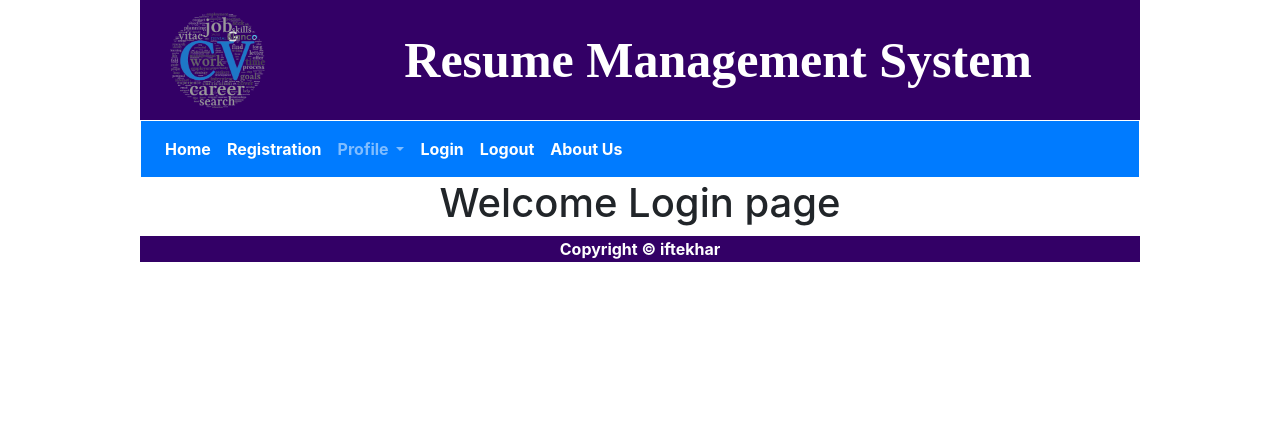
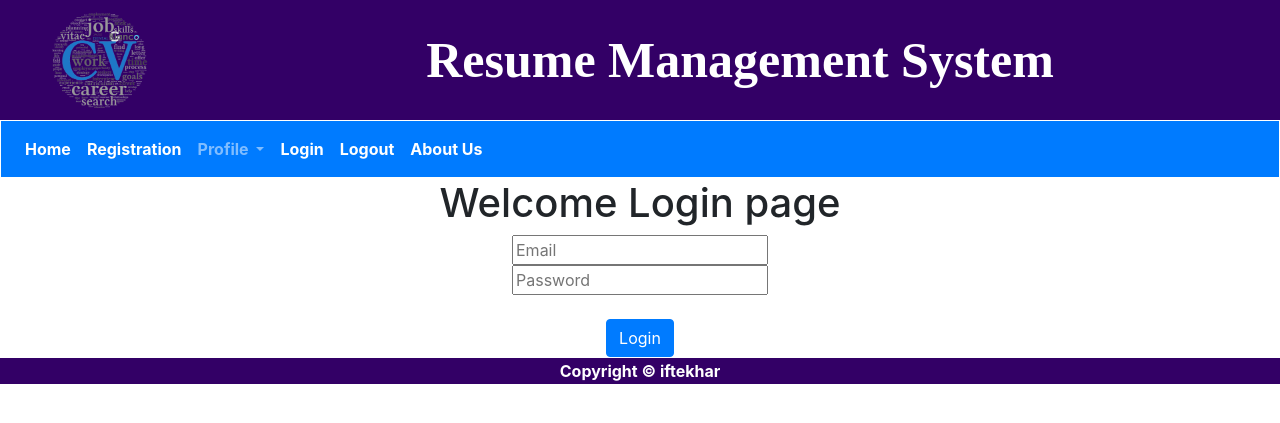
Before and after one commit to Iftekhar38/ResumeManagementSystem, a Django app: page /login/ in a window 1280 px wide. Shown: the top 423 px of the page. Run offline with Django 3.2, Linux system fonts and the light colour scheme; lists and menus that the app fills with data are empty.

Commit message:
Day3 Login Page done

```diff
--- a/process/urls.py
+++ b/process/urls.py
@@ -13,6 +13,10 @@ urlpatterns = [
     path('conformation/', views.conformation, name='conformation'),
 
     #login
-    path('login/', views.login, name='login')
+    path('login/', views.login, name='login'),
+    #for login check
+    path('login_check/', views.login_check, name='login_check'),
+    path('view_profile/', views.view_profile, name='view_profile'),
+    path('logout/',views.logout,name='logout'),
 
 ]
--- a/process/views.py
+++ b/process/views.py
@@ -45,3 +45,24 @@ def conformation(request):
 
 def login(request):
     return render(request, 'process_templates/login.html')
+
+def login_check(request):
+    try:
+        result = RegistrationModel.objects.get(email = request.POST.get('u1'), password = request.POST.get('u2'))
+        if result.status == "pending":
+            return render(request, "process_templates/login.html", {"error": "Sorry Your Registration is not Approved"})
+        if result.status == "closed":
+            return render(request, "process_templates/login.html", {"error": "Sorry Your Account is Closed"})
+        request.session["contact"] = result.contact
+        request.session["name"] = result.name
+        return redirect('view_profile')
+    except RegistrationModel.DoesNotExist:
+        return render(request, 'process_templates/login.html', {'error':'Invalid User'})
+
+def view_profile(request):
+    return render(request, 'process_templates/view_profile.html')
+
+def logout(request):
+     del request.session["contact"]
+     del request.session["name"]
+     return redirect('main_page')
--- a/templates/index.html
+++ b/templates/index.html
@@ -22,7 +22,7 @@
     </style>
   </head>
   <body>
-    <table class="table-responsive-md table-borderless" align = "center" width="1000">
+    <table class="table-responsive-md table-borderless" align = "center" width="100%">
     <tr>
       <th style="background-color: #330066; text-align : center; padding:10px">
       <img src="{% static 'images/logo.png' %}" width="100" height="100"></th>
@@ -59,7 +59,7 @@
           Profile <span class="sr-only">(current)</span></a>
         </a>
         <div class="dropdown-menu menu" aria-labelledby="navbarDropdownMenuLink">
-          <a class="dropdown-item" href="#">View Profile</a>
+          <a class="dropdown-item" href="{% url 'view_profile' %}">View Profile</a>
           <a class="dropdown-item" href="#">Update Profile</a>
           <a class="dropdown-item" href="#">Delete Profile</a>
         </div>
@@ -68,12 +68,12 @@
 
         <div class="menu">
       <li class="nav-item active">
-        <a class="nav-link" href="{%url 'login' %}">Login <span class="sr-only">(current)</span></a>
+        <a class="nav-link" href="{% url 'login' %}">Login <span class="sr-only">(current)</span></a>
       </li>
       </div>
       <div class="menu">
       <li class="nav-item active">
-        <a class="nav-link" href="#">Logout <span class="sr-only">(current)</span></a>
+        <a class="nav-link" href="{% url 'logout' %}">Logout <span class="sr-only">(current)</span></a>
       </li>
       </div>
 
--- a/templates/process_templates/login.html
+++ b/templates/process_templates/login.html
@@ -1,8 +1,36 @@
 {% extends 'index.html' %}
 
+
 {% block content %}
+
     {% load static %}
 
-   <h1>Welcome Login page</h1>
+   {% if request.session.contact %}
+
+
+    {% else %}
+   <div class="container">
+    <form action="{% url 'login_check'%}" method="post">
+    {% csrf_token %}
+    <h1>Welcome Login page</h1>
+    <input type="email" placeholder="Email" required name="u1"><br>
+    <input type="password" placeholder="Password" required name="u2"><br>
+    <br>
+    <button type="submit" class="btn btn-primary">Login</button>
+    </div>
+    </form>
+
+    {% if error %}
+        <div class="alert alert-warning alert-dismissible fade show" role="alert">
+  <strong>Error!..... </strong> {{ error }}
+  <button type="button" class="close" data-dismiss="alert" aria-label="Close">
+    <span aria-hidden="true">&times;</span>
+  </button>
+</div>
+    {% endif %}
+
+    {% endif %}
+
+
 
 {% endblock %}
```
Also changed, not shown: templates/process_templates/view_profile.html (added, +15 -0 lines), db.sqlite3.
